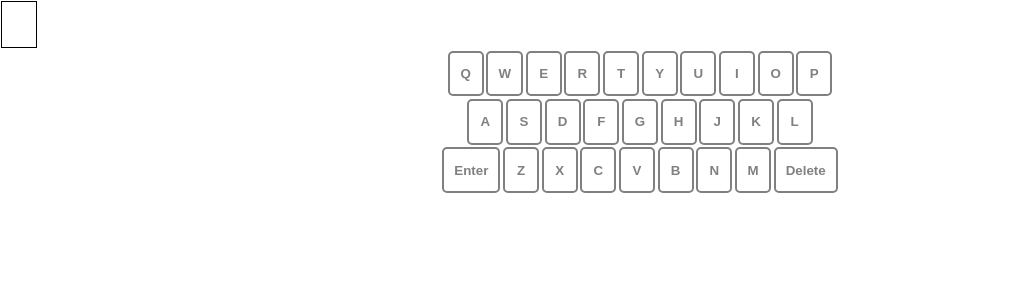
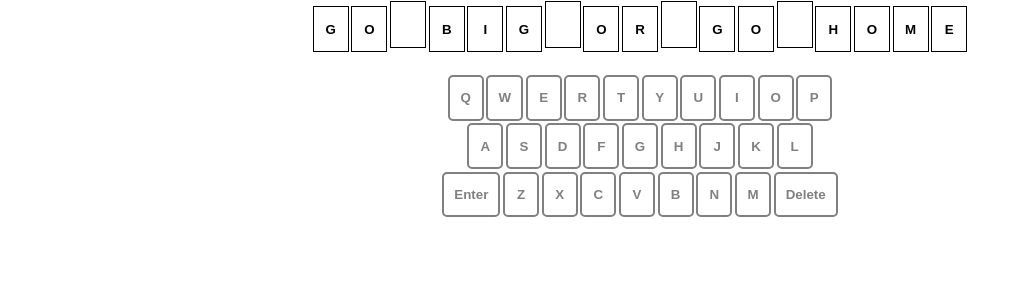
Before and after one commit to ericdachen/phrasle, a React (Create React App) app in the folder my-app/: page / in a window 1280 px wide. Shown: the top 300 px of the page, without its empty margins (0-1029 px from the left). Built offline with nearby package versions, Linux system fonts and the light colour scheme.

Commit message:
Starter phrase board

```diff
--- a/my-app/src/App.js
+++ b/my-app/src/App.js
@@ -2,12 +2,14 @@
 import './App.css';
 import './components/keyboard/keyboard'
 import KeyBoard from './components/keyboard/keyboard';
-import PhraseBoard from './components/word/wordbox/wordbox'
+import PhraseBoard from './components/word/phrase/phrase'
+import styled, {css} from 'styled-components'
 
 function App() {
   return (
     <div>
       <PhraseBoard/>
+      <br></br>
       <KeyBoard/>
     </div>
   );
--- a/my-app/src/components/word/phrase/phrase.jsx
+++ b/my-app/src/components/word/phrase/phrase.jsx
@@ -1,15 +1,35 @@
 import React from 'react';
 import ReactDOM from 'react-dom';
-import './key.css';
 import styled, {css} from 'styled-components'
-import LetterBox from '../wordbox/wordbox';
+import LetterBox from '../wordbox/wordbox.jsx';
+
+const Row = styled.div`
+  text-align: center;
+`
 
 class PhraseBoard extends React.Component {
     render() {
         return (
-            <>
-            <LetterBox letter="Q"/>
-            </>
+            //TODO .map this using stuff from dictionary
+            <Row>
+            <LetterBox letter="G"/>
+            <LetterBox letter="O"/>
+            <LetterBox letter=""/>
+            <LetterBox letter="B"/>
+            <LetterBox letter="I"/>
+            <LetterBox letter="G"/>
+            <LetterBox letter=""/>
+            <LetterBox letter="O"/>
+            <LetterBox letter="R"/>
+            <LetterBox letter=""/>
+            <LetterBox letter="G"/>
+            <LetterBox letter="O"/>
+            <LetterBox letter=""/>
+            <LetterBox letter="H"/>
+            <LetterBox letter="O"/>
+            <LetterBox letter="M"/>
+            <LetterBox letter="E"/>
+            </Row>
         );
     }
 }
--- a/my-app/src/components/word/wordbox/wordbox.jsx
+++ b/my-app/src/components/word/wordbox/wordbox.jsx
@@ -1,7 +1,7 @@
 import React from 'react';
 import styled, {css} from 'styled-components'
 
-const Letter = styled.button`
+const Button = styled.button`
     background: transparent;
     border-radius: 0px;
     border: 1.5px solid black;
@@ -15,14 +15,13 @@ const Letter = styled.button`
     ${props =>
         props.hidden &&
         css`
-          visibility: hidden;
-        `};
+    `};
 `
 
 class LetterBox extends React.Component {
-    render() {
+    render () {
         return (
-            <Letter>{this.props.letter}</Letter>
+            <Button>{this.props.letter}</Button>
         );
     }
 }
```
